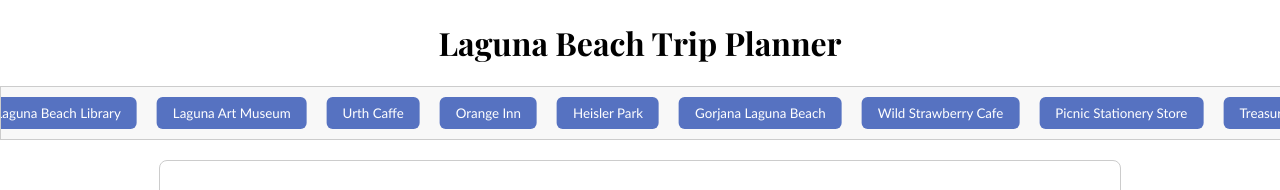
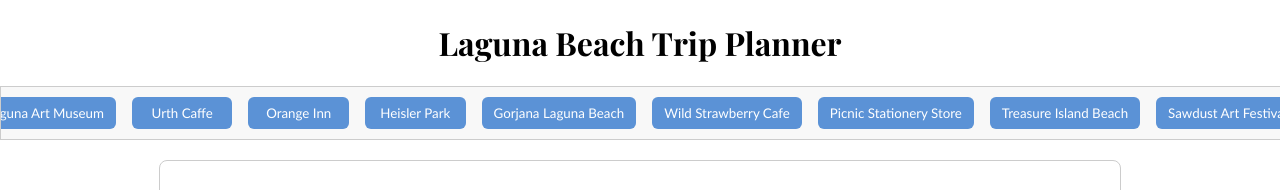
Before and after one commit to srxsyd/maplibre-app, a React (Create React App) app: page / in a window 1280 px wide. Shown: the top 190 px of the page. Built offline with nearby package versions, Linux system fonts and the light colour scheme; no server answers.

Commit message:
more stylistic changes

```diff
--- a/src/App.js
+++ b/src/App.js
@@ -35,12 +35,23 @@
 }
 
 // random blue color generator for markers
+
+/*
 function getRandomColor() {
   const hue = 180 + Math.floor(Math.random() * 60);
   const saturation = 50 + Math.floor(Math.random() * 40);
   const lightness = 40 + Math.floor(Math.random() * 30);
   return `hsl(${hue}, ${saturation}%, ${lightness}%)`;
 }
+*/
 
+function getRandomColor() {
+  const letters = '0123456789ABCDEF';
+  let color = '#';
+  for (let i = 0; i < 6; i++) {
+    color += letters[Math.floor(Math.random() * 16)];
+  }
+  return color;
+}
 
 export default App;
--- a/src/LocationList.css
+++ b/src/LocationList.css
@@ -6,34 +6,24 @@
   background-color: #f8f8f8;
 }
 
-/* conveyor belt magic */
 .location-list-slider {
   display: flex;
-  animation: slide 20s linear infinite;
-}
-
-@keyframes slide {
-  0% {
-    transform: translateX(0%);
-  }
-  100% {
-    transform: translateX(-50%);
-  }
+  flex-wrap: nowrap;
+  white-space: nowrap;
 }
 
 .location-button {
-  margin: 0 10px;
-  padding: 8px 16px;
-  background-color: rgb(86, 114, 193);
+  margin: 0 8px;
+  padding: 8px 12px;
+  background-color: rgb(91, 146, 214);
   color: white;
   font-family: Calibri, sans-serif;
   border: none;
   border-radius: 6px;
   cursor: pointer;
-  white-space: nowrap;
   flex-shrink: 0;
 }
 
 .location-button:hover {
-  background-color: rgb(43, 58, 98);
+  background-color: rgb(50, 82, 120);
 }
--- a/src/LocationList.js
+++ b/src/LocationList.js
@@ -1,12 +1,51 @@
+import { useEffect, useRef, useState } from 'react';
 import './LocationList.css';
 
-const LocationList = ({ locations, onSelect }) => (
-  <div className="location-list-container">
-    <div className="location-list-slider">
+const LocationList = ({ locations, onSelect }) => {
+  const containerRef = useRef(null);
+  const sliderRef = useRef(null);
+  const animationRef = useRef(null);
+
+  const [buttonWidth, setButtonWidth] = useState(100);
+
+  // update button width whenever number of locations changes
+  useEffect(() => {
+    if (!containerRef.current) return;
+    const containerWidth = containerRef.current.offsetWidth;
+    const numButtons = Math.max(1, locations.length);
+    const newWidth = Math.max(80, containerWidth / numButtons - 16);
+    setButtonWidth(newWidth);
+  }, [locations]);
+
+  // animation loop
+  useEffect(() => {
+    const slider = sliderRef.current;
+    if (!slider) return;
+
+    let pos = 0;
+
+    function animate() {
+      if (!slider) return;
+      pos -= 1; // pixels per frame
+      const totalWidth = slider.scrollWidth / 2;
+      if (Math.abs(pos) >= totalWidth) pos = 0;
+      slider.style.transform = `translateX(${pos}px)`;
+      animationRef.current = requestAnimationFrame(animate);
+    }
+
+    animationRef.current = requestAnimationFrame(animate);
+
+    return () => cancelAnimationFrame(animationRef.current);
+  }, [locations, buttonWidth]);
+
+  return (
+    <div className="location-list-container" ref={containerRef}>
+      <div className="location-list-slider" ref={sliderRef}>
         {locations.map((loc) => (
           <button
             key={loc.id}
             className="location-button"
+            style={{ minWidth: `${buttonWidth}px` }}
             onClick={() => onSelect(loc)}
           >
             {loc.name}
@@ -16,6 +55,7 @@
           <button
             key={loc.id + '-duplicate'}
             className="location-button"
+            style={{ minWidth: `${buttonWidth}px` }}
             onClick={() => onSelect(loc)}
           >
             {loc.name}
@@ -24,5 +64,6 @@
       </div>
     </div>
   );
+};
 
 export default LocationList;
```
Lines whose indentation alone changed are shown as unchanged.
